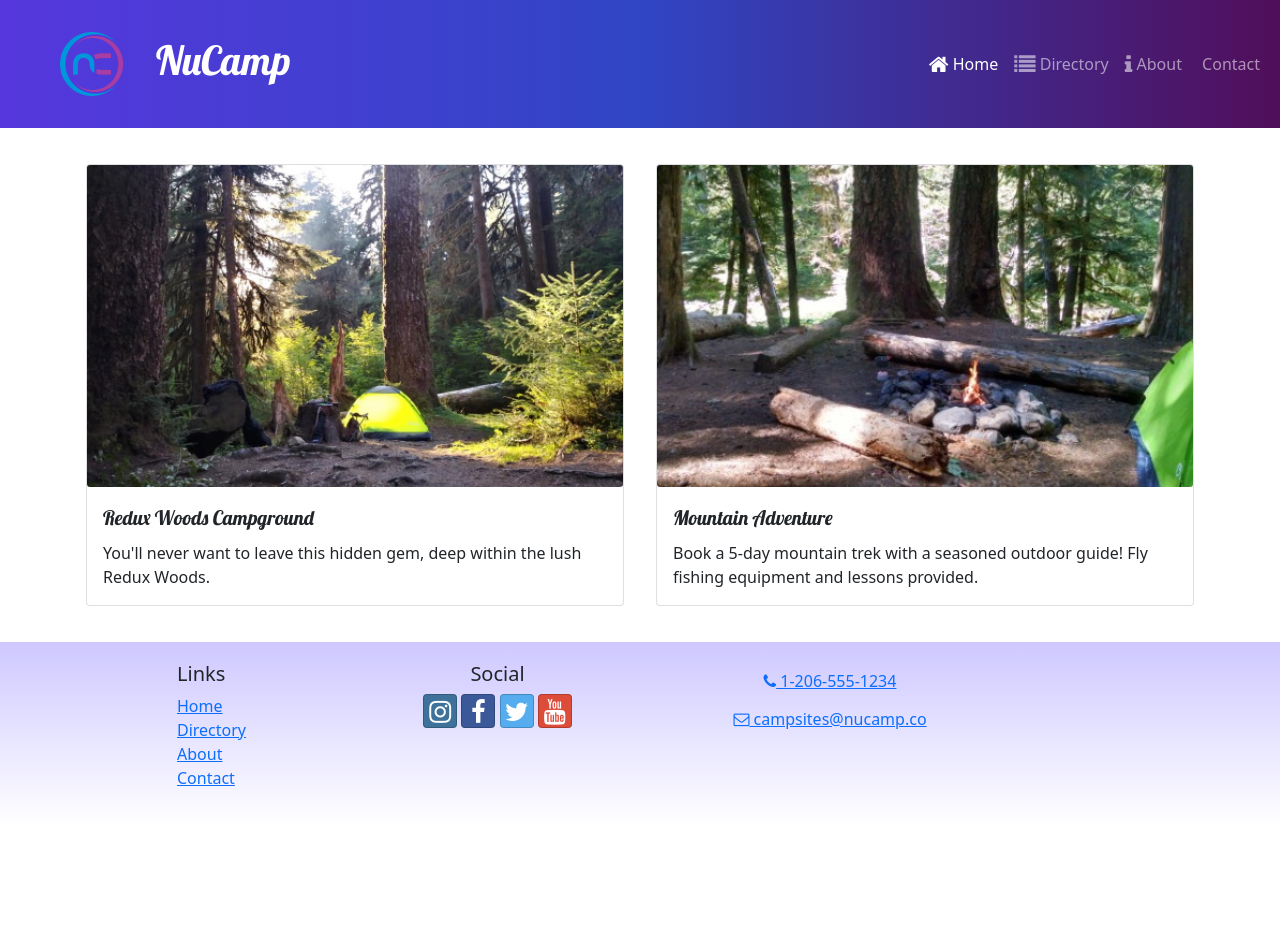
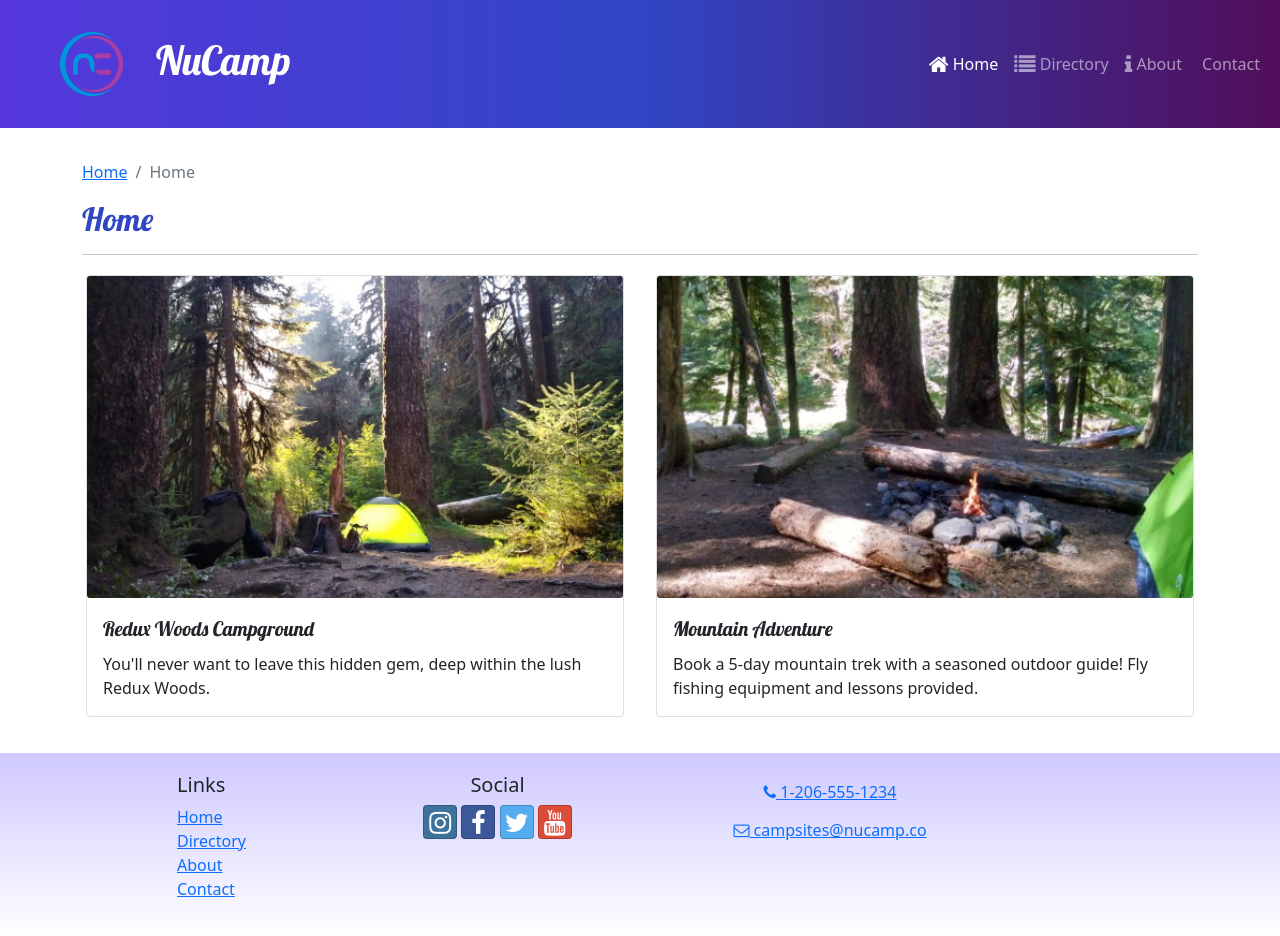
Before and after one commit to w-austin/NucampReact, a React (Create React App) app: page / in a window 1280 px wide. Before the commit the page ends 826 px from the top, so only its background shows below. Built offline with nearby package versions, Linux system fonts and the light colour scheme.

Commit message:
Breadcrumbs SubHeader

```diff
--- /dev/null
+++ b/src/components/SubHeader.js
@@ -0,0 +1,26 @@
+import { Col, Row, Breadcrumb, BreadcrumbItem } from "reactstrap";
+import { Link } from "react-router-dom";
+
+const SubHeader = ({ current, detail }) => {
+  return (
+    <Row>
+      <Col>
+        <Breadcrumb>
+          <BreadcrumbItem>
+            <Link to="/">Home</Link>
+          </BreadcrumbItem>
+          {detail && (
+          <BreadcrumbItem>
+            <Link to="/directory">Directory</Link>
+          </BreadcrumbItem>
+          )}
+          <BreadcrumbItem active>{current}</BreadcrumbItem>
+        </Breadcrumb>
+        <h2>{current}</h2>
+        <hr />
+      </Col>
+    </Row>
+  );
+};
+
+export default SubHeader;
--- a/src/pages/CampsiteDetailPage.js
+++ b/src/pages/CampsiteDetailPage.js
@@ -3,6 +3,7 @@
 import { selectCampsiteById } from "../features/campsites/campsitesSlice";
 import CampsiteDetail from "../features/campsites/CampsiteDetail";
 import CommentsList from "../features/comments/CommentsList";
+import SubHeader from "../components/SubHeader";
 
 const CampsiteDetailPage = () => {
   const { campsiteId } = useParams();
@@ -10,6 +11,7 @@
 
   return (
     <Container>
+      <SubHeader current={campsite.name} detail={true} />
       <Row>
         <CampsiteDetail campsite={campsite} />
         <CommentsList campsiteId={campsiteId} />
--- a/src/pages/CampsitesDirectoryPage.js
+++ b/src/pages/CampsitesDirectoryPage.js
@@ -1,9 +1,11 @@
 import { Container } from "reactstrap";
 import CampsitesList from "../features/campsites/CampsitesList";
+import SubHeader from "../components/SubHeader";
 
 const CampsitesDirectoryPage = () => {
   return (
     <Container>
+      <SubHeader current="Directory" />
       <CampsitesList />
     </Container>
   );
--- a/src/pages/HomePage.js
+++ b/src/pages/HomePage.js
@@ -1,9 +1,12 @@
 import { Container } from "reactstrap";
 import DisplayList from "../features/display/DisplayList";
+import SubHeader from "../components/SubHeader";
+
 
 const HomePage = () => {
   return (
     <Container>
+      <SubHeader current='Home' />
       <DisplayList />
     </Container>
   );
```
